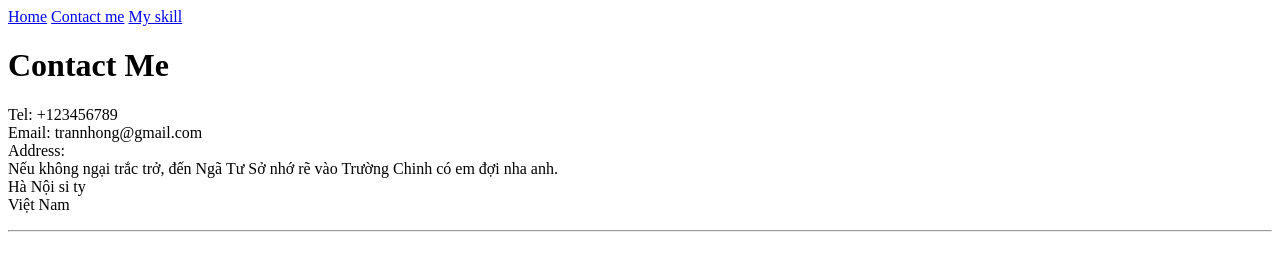
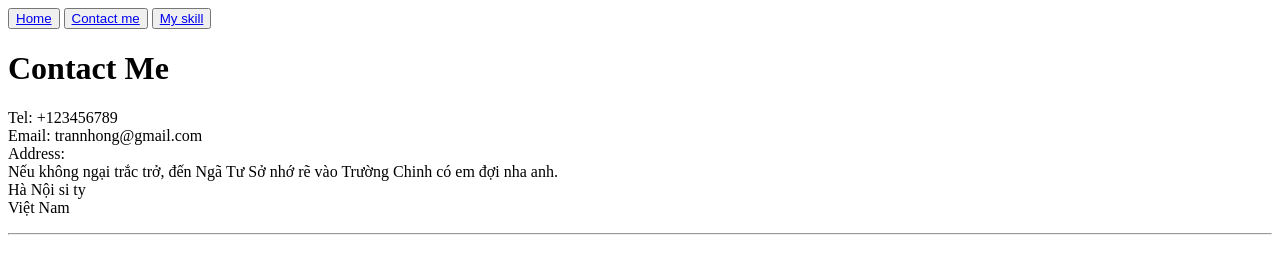
Before and after one commit to nguyenhieuit2024/D-n-1, a plain HTML site: page more-info/contact.html in a window 1280 px wide. Drawn offline with Linux system fonts and the light colour scheme.

Commit message:
Update contact.html

```diff
--- a/more-info/contact.html
+++ b/more-info/contact.html
@@ -11,11 +11,11 @@
 <body>
   <!-- Thêm các link điều hướng -->
   <!-- 1. Điều hướng về trang chủ -->
-  <a href="../index.html">Home</a>
-  <!-- 2. Điều hướng đến contact.html -->
-  <a href="./contact.html">Contact me</a>
-  <!-- 3. Điều hướng đến my-skill.html -->
-  <a href="./my-skill.html">My skill</a>
+  <button><a href="./">Home</a></button>
+    <!-- 2. Điều hướng đến contact.html -->
+  <button><a href="./more-info/contact.html">Contact me</a></button>
+    <!-- 3. Điều hướng đến my-skill.html -->
+  <button><a href="./more-info/my-skill.html">My skill</a></button>
 
   <h1>Contact Me</h1>
   <p>Tel: +123456789 <br>
```
